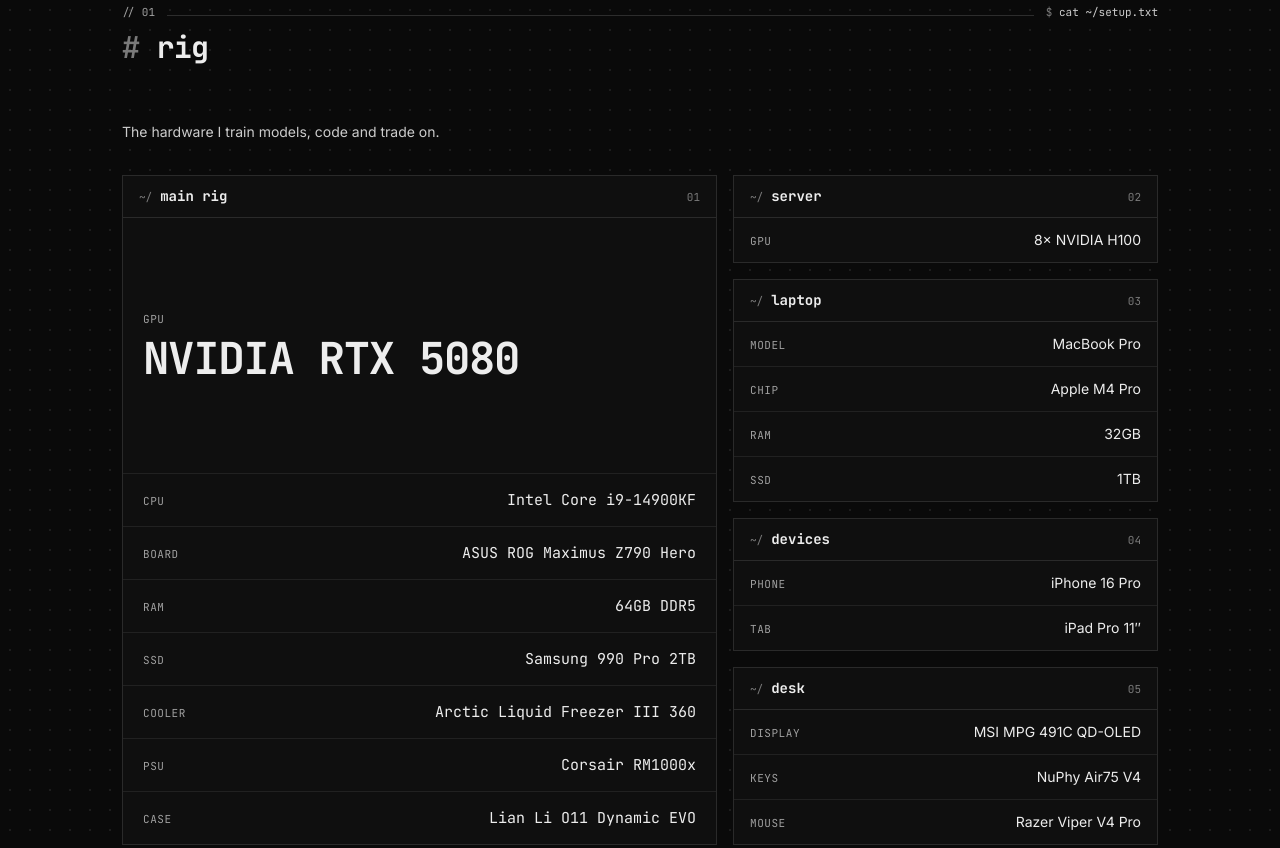
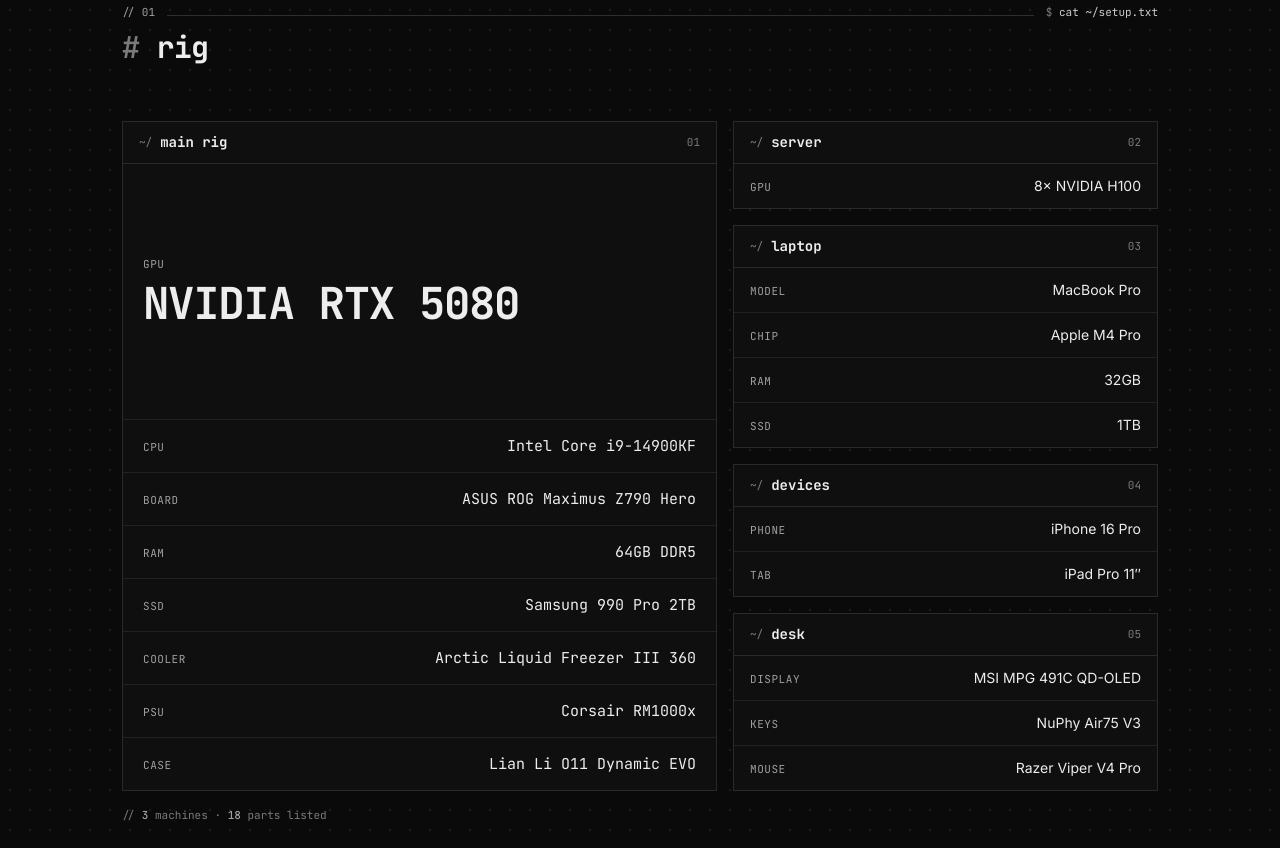
Before and after one commit to niklasdgl/niklasdgl.github.io, a plain HTML site: page index.html in a window 1280 px wide. Shown: the part 740-1588 px from the top of the page. Drawn offline with Linux system fonts and the light colour scheme.

Commit message:
fix: keyboard is Air75 V3, remove rig intro line

```diff
--- a/index.html
+++ b/index.html
@@ -193,7 +193,6 @@
       <div class="sec-top"><span aria-hidden="true">// 01</span><span class="rule" aria-hidden="true"></span><span class="cmd" aria-hidden="true"><b>$</b> cat ~/setup.txt</span></div>
       <h2 id="rig-heading"><span aria-hidden="true">#</span> rig</h2>
     </div>
-    <p class="intro">The hardware I train models, code and trade on.</p>
     <div class="rig-grid">
       <div class="frame main">
         <div class="frame-head"><div class="t"><span class="p">~/</span><h3>main rig</h3></div><span class="idx">01</span></div>
@@ -234,7 +233,7 @@
         <div class="frame-head"><div class="t"><span class="p">~/</span><h3>desk</h3></div><span class="idx">05</span></div>
         <dl class="specs">
           <div><div class="row"><dt>DISPLAY</dt><dd>MSI MPG 491C QD-OLED</dd></div></div>
-          <div><div class="row"><dt>KEYS</dt><dd>NuPhy Air75 V4</dd></div></div>
+          <div><div class="row"><dt>KEYS</dt><dd>NuPhy Air75 V3</dd></div></div>
           <div><div class="row"><dt>MOUSE</dt><dd>Razer Viper V4 Pro</dd></div></div>
         </dl>
       </div>
```
